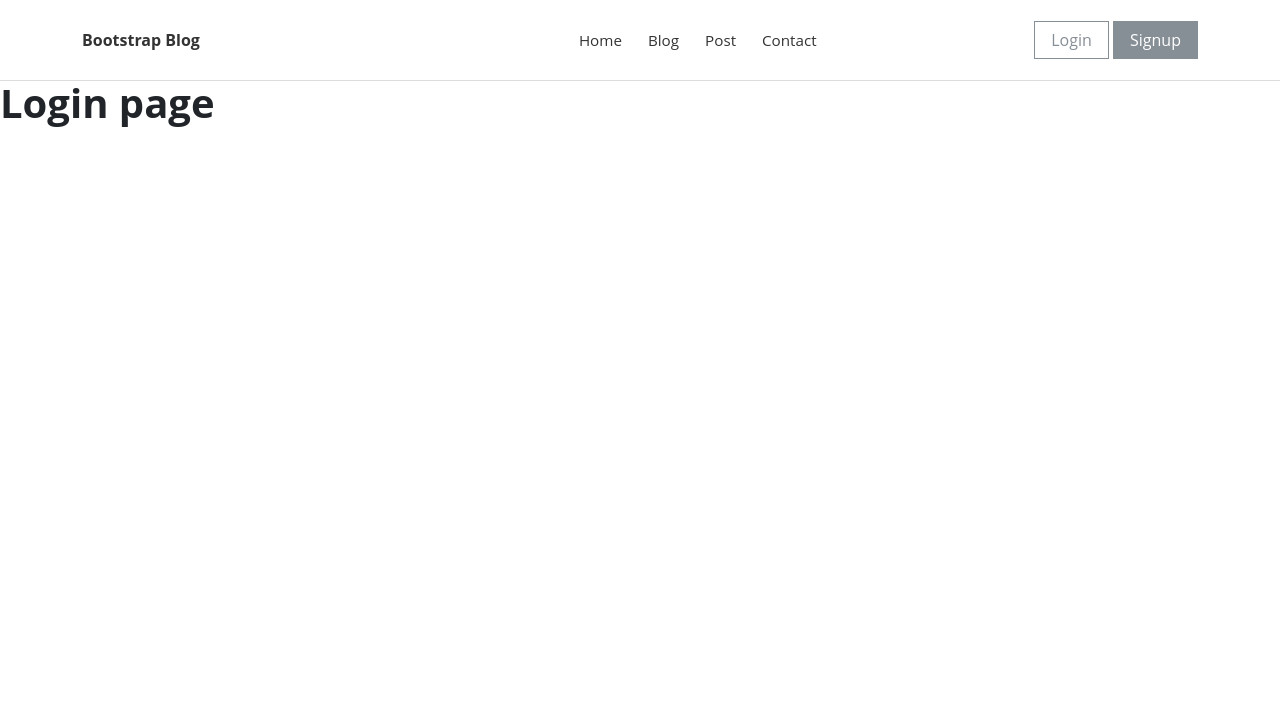
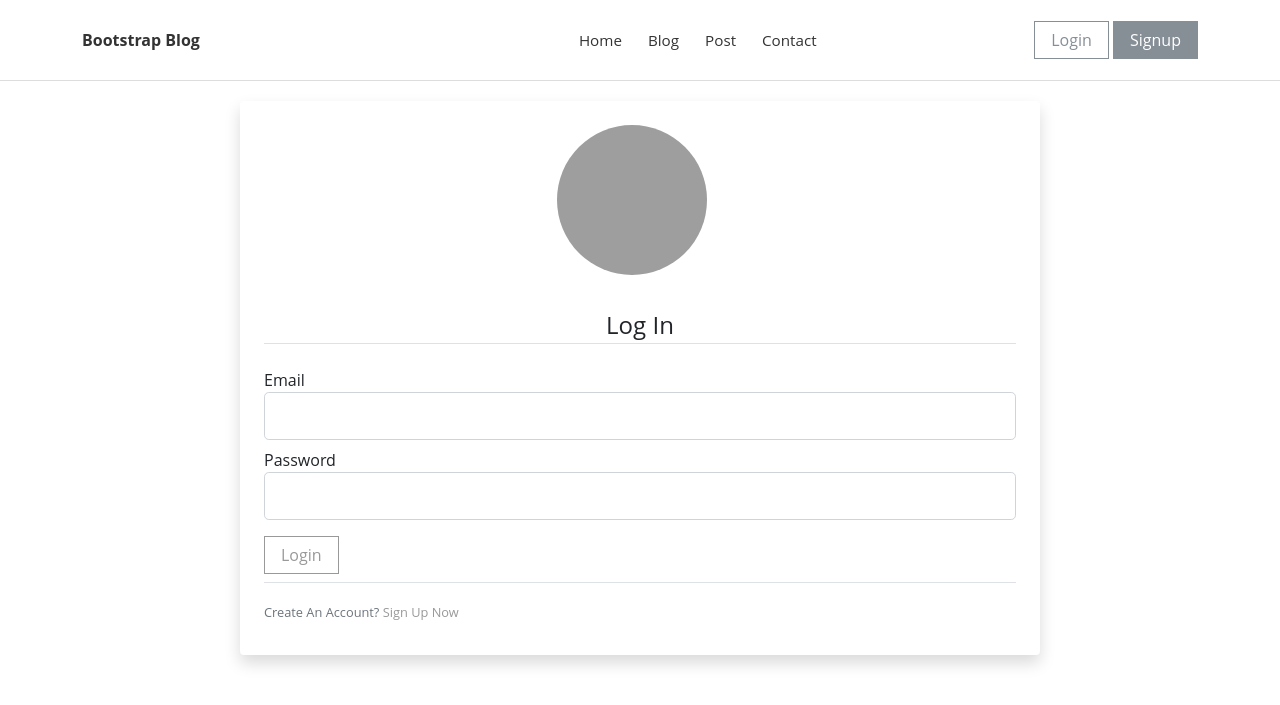
Before and after one commit to Hussein-omar-osman/Blog-Flask, a Flask app: page /login in a window 1280 px wide. Shown: the top 705 px of the page. Run offline with Flask 2, Linux system fonts and the light colour scheme; some libraries are stand-ins or nearby versions; grey boxes are pictures that could not be loaded.

Commit message:
installing email-valodators

```diff
--- a/blog/static/css/main.css
+++ b/blog/static/css/main.css
@@ -23,3 +23,8 @@
 .top-links {
   margin-left: 350px;
 }
+
+.login-page {
+  max-width: 800px;
+  margin: 20px auto;
+}
--- a/blog/templates/login.html
+++ b/blog/templates/login.html
@@ -1,3 +1,57 @@
 {% extends "base_layout.html" %} {% block content %}
-<h1>Login page</h1>
+<div class="content-section login-page shadow p-4 mb-5 bg-body rounded">
+  <img
+    class="mb-4"
+    src="{{url_for('static', filename='logo.png')}}"
+    alt=""
+    width="150px"
+    height="150px"
+    style="
+      background-color: transparent;
+      border-radius: 50%;
+
+      margin-left: 39%;
+    "
+  />
+  <form method="POST" action="">
+    {{ form.hidden_tag() }}
+    <fieldset class="form-group mt-2 mb-2">
+      <legend class="border-bottom mb-4 text-center">Log In</legend>
+      <div class="form-group mt-2">
+        {{ form.email.label(class="form-control-label") }} {% if
+        form.email.errors %} {{ form.email(class="form-control form-control-lg
+        is-invalid") }}
+        <div class="invalid-feedback">
+          {% for error in form.email.errors %}
+          <span>{{ error }}</span>
+          {% endfor %}
+        </div>
+        {% else %} {{ form.email(class="form-control form-control-lg") }} {%
+        endif %}
+      </div>
+      <div class="form-group mt-2 mb-2">
+        {{ form.password.label(class="form-control-label") }} {% if
+        form.password.errors %} {{ form.password(class="form-control
+        form-control-lg is-invalid") }}
+        <div class="invalid-feedback">
+          {% for error in form.password.errors %}
+          <span>{{ error }}</span>
+          {% endfor %}
+        </div>
+        {% else %} {{ form.password(class="form-control form-control-lg") }} {%
+        endif %}
+      </div>
+    </fieldset>
+    <div class="form-group mt-2 mb-2">
+      {{ form.submit(class="btn btn-outline-primary") }}
+    </div>
+  </form>
+  <div class="border-top pt-3 mt-2 mb-2">
+    <small class="text-muted">
+      Create An Account?
+      <a class="ml-2" href="{{ url_for('register') }}">Sign Up Now</a>
+    </small>
+  </div>
+</div>
+
 {% endblock content %}
--- a/blog/views.py
+++ b/blog/views.py
@@ -1,6 +1,6 @@
 from flask import Flask, render_template, url_for, flash, redirect, request
 from blog import app
-
+from blog.forms import LoginForm, RegistrationForm
 @app.route('/')
 def home():
  return render_template('home.html', title='Home')
@@ -11,4 +11,5 @@ def register():
 
 @app.route("/login", methods=['GET', 'POST'])
 def login():
- return render_template('login.html', title='Login')
+ form = LoginForm()
+ return render_template('login.html', title='Login', form=form)
```
Also changed, not shown: 1 other file.
